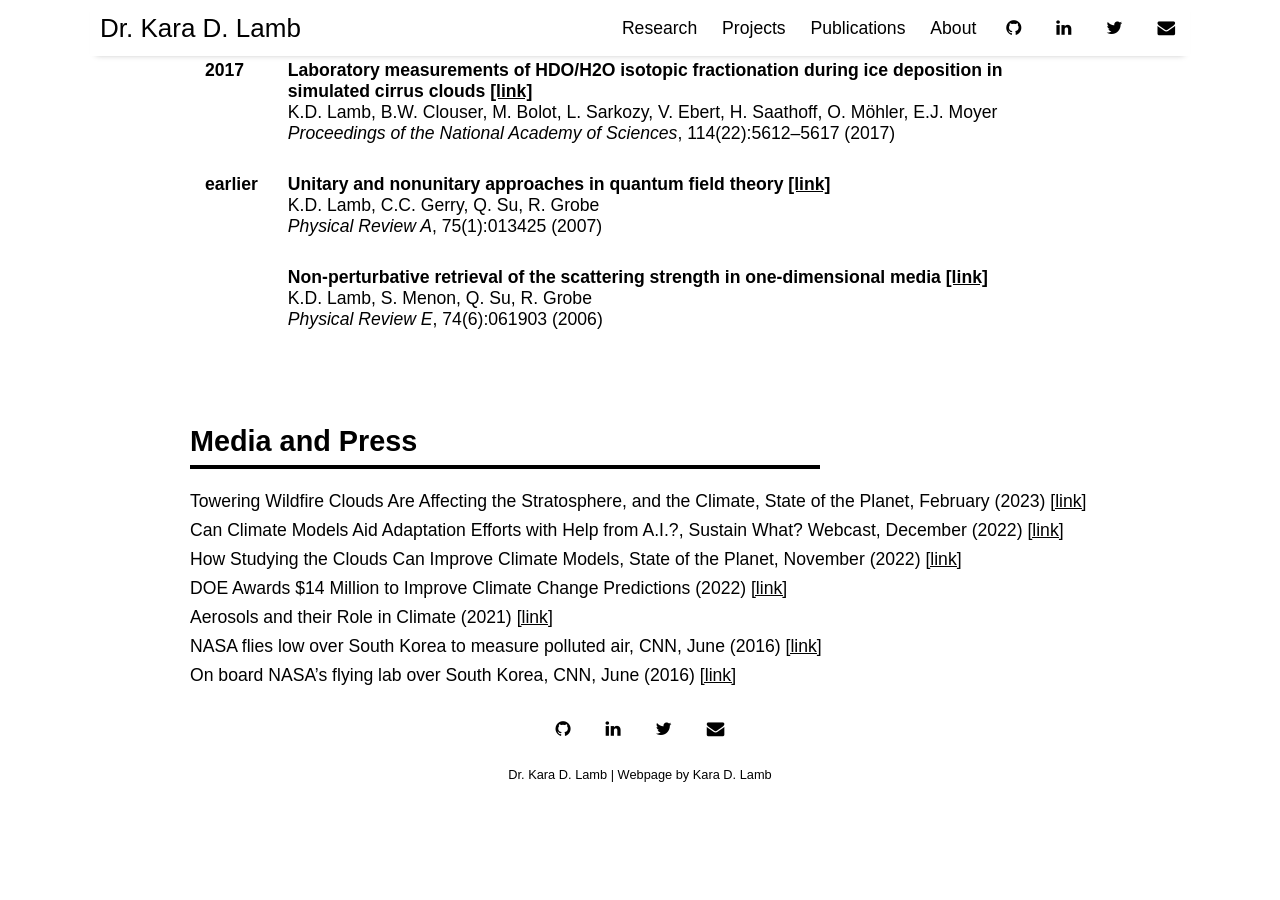
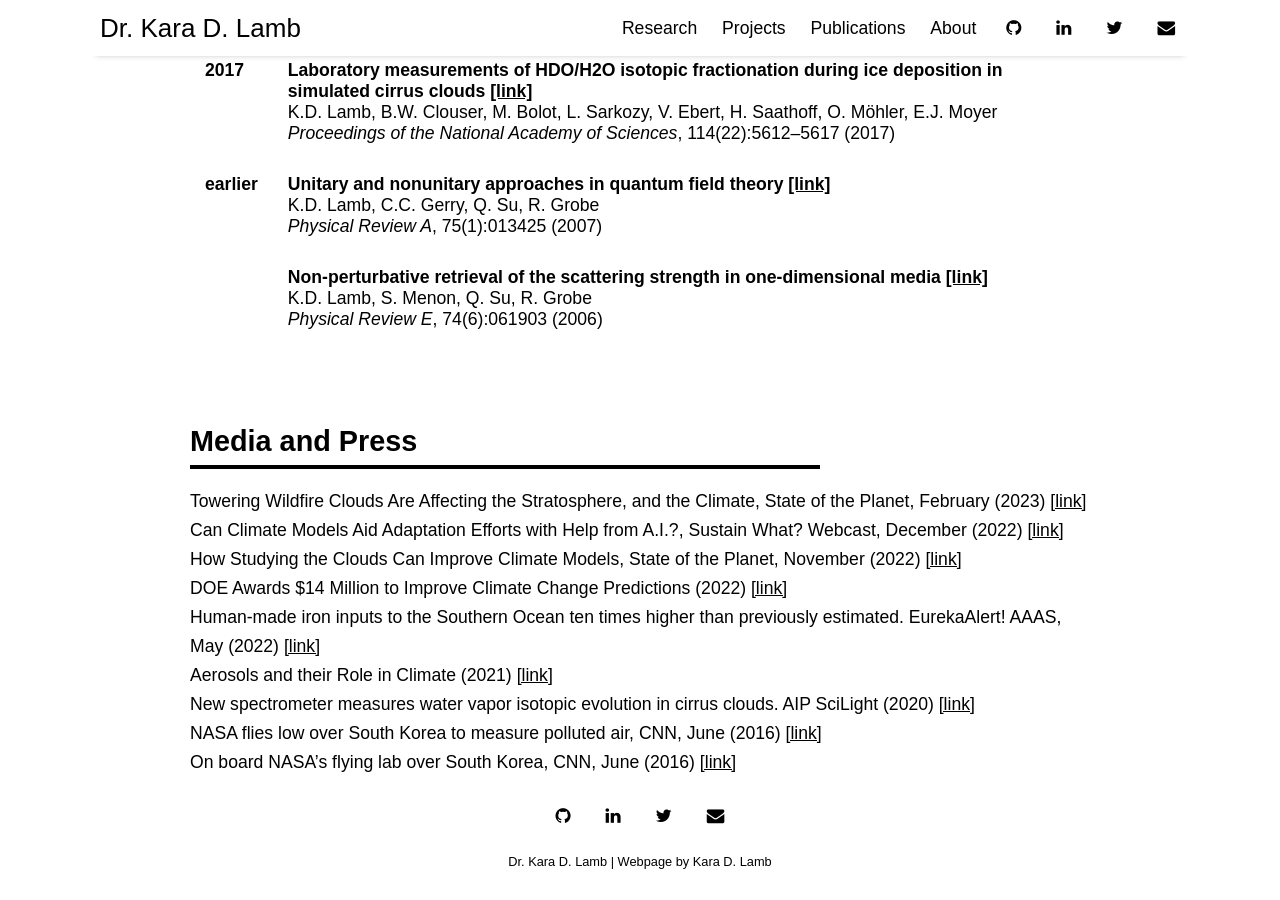
Before and after one commit to kdlamb/kdlamb.github.io, a Jekyll site: the page built from pages/publications.md, in a window 1280 px wide and 900 px high, scrolled down 3632 px. Built offline with Jekyll 4.4.1, drawn with Linux system fonts in a browser that asks for light colours; nearby versions of some CDN libraries; before the commit the page ends 4445 px from its top, so only the background shows below that.

Commit message:
Updated publications

```diff
--- a/pages/publications.md
+++ b/pages/publications.md
@@ -40,6 +40,7 @@
     A. Perring, B. Mediavilla, G. Wilbanks, J. Churnside, R. Marchbanks, K.D. Lamb, R. Gao.<BR>
     Submitted (2023)</td>
  </tr>
+
  <tr>
 <td><strong>2022<BR><BR><BR><BR><BR></strong></td>
 <td><strong>Zero‐Shot Learning of Aerosol Optical Properties Using Graph Neural Networks <a href="https://arxiv.org/abs/2107.10197">[preprint]</a></strong><BR>
@@ -53,6 +54,7 @@
 Workshop on Causality for Real‐world Impact (CML4Impact 2022) <br>
 2022 Conference on Neural Information Processing Systems <br></td>
 </tr>
+
 <tr>
 <td></td>
 <td><strong>Pyrocast: a Machine Learning Pipeline to Forecast Pyrocumulonimbus (PyroCb) clouds <a href="https://arxiv.org/abs/2211.13052">[link]</a></strong><br>
@@ -220,6 +222,8 @@
 Can Climate Models Aid Adaptation Efforts with Help from A.I.?, Sustain What? Webcast, December (2022) <a href="https://www.earth.columbia.edu/videos/view/can-climate-models-aid-adaptation-efforts-with-help-from-a-i-question">[link]</a> <br>
 How Studying the Clouds Can Improve Climate Models, State of the Planet, November (2022) <a href="https://news.climate.columbia.edu/2022/11/23/how-studying-the-clouds-can-improve-climate-models/">[link]</a> <br>
 DOE Awards $14 Million to Improve Climate Change Predictions (2022) <a href="https://www.arm.gov/news/facility/post/80145">[link]</a> <br>
+Human‐made iron inputs to the Southern Ocean ten times higher than previously estimated.  EurekaAlert! AAAS, May (2022) <a href="https://www.eurekalert.org/news-releases/953583">[link]</a> <br>
 Aerosols and their Role in Climate (2021) <a href="https://storymaps.arcgis.com/stories/482fcb53fda94104b60bac785ac739f4">[link]</a><br>
+New spectrometer measures water vapor isotopic evolution in cirrus clouds. AIP SciLight (2020) <a href="https://pubs.aip.org/aip/sci/article/2020/18/181104/364430/New-spectrometer-measures-water-vapor-isotopic">[link]</a><br>
 NASA flies low over South Korea to measure polluted air, CNN, June (2016) <a href="https://www.cnn.com/2016/06/02/asia/nasa-south-korea-dc-8-pollution">[link]</a><br>
 On board NASA's flying lab over South Korea, CNN, June (2016) <a href="https://www.cnn.com/2016/06/02/asia/nasa-air-pollution-south-korea-photos/index.html">[link]</a><br>
```
